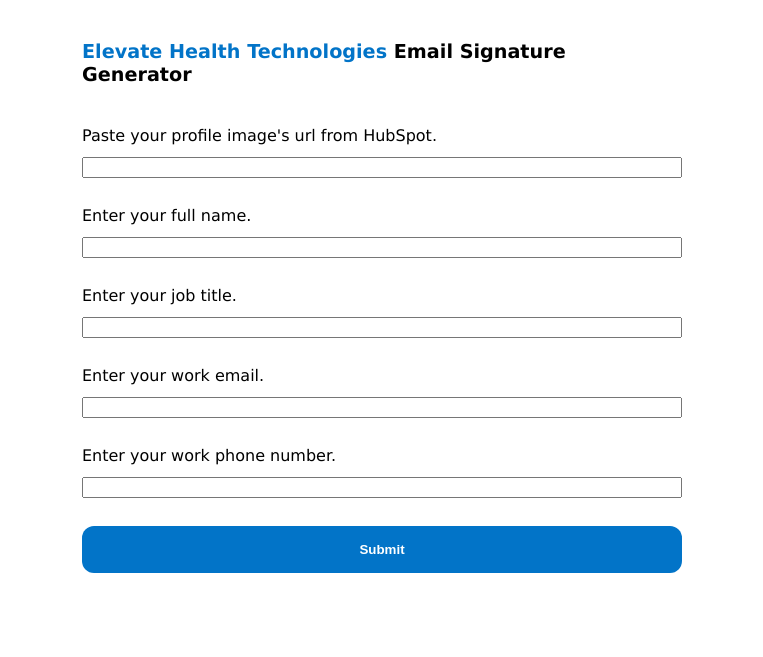
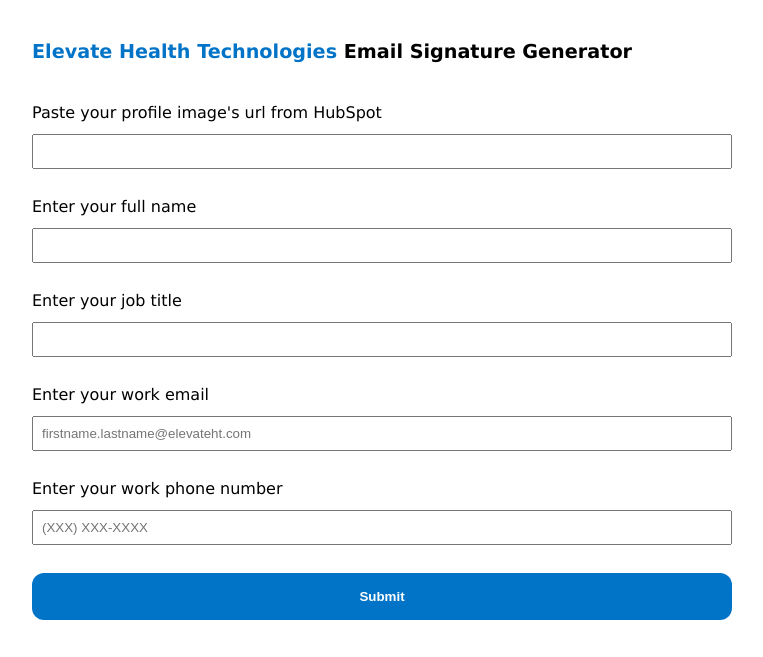
Before and after one commit to aysenuron/email-signature-generator, a plain HTML site: page index.html in a window 1280 px wide. Shown: the whole page, without its empty margins (258-1021 px from the left). Drawn offline with Linux system fonts and the light colour scheme.

Commit message:
Sytle changes. git add .

```diff
--- a/index.html
+++ b/index.html
@@ -14,35 +14,35 @@
     <div class="container">
         <form>
             <label for="image">
-                Paste your profile image's url from HubSpot.
+                Paste your profile image's url from HubSpot
             </label>
             <input type="text" id="image" required>
 
             <label for="name">
-                Enter your full name.
+                Enter your full name
             </label>
             <input type="text" id="name" required>
 
             <label for="job">
-                Enter your job title.
+                Enter your job title
             </label>
             <input type="text" id="job" required>
 
             <label for="email">
-                Enter your work email.
+                Enter your work email
             </label>
-            <input type="text" id="email" required>
+            <input placeholder="firstname.lastname@elevateht.com" type="text" id="email" required>
 
             <label for="phone">
-                Enter your work phone number.
+                Enter your work phone number
             </label>
-            <input type="text" id="phone" required>
+            <input placeholder="(XXX) XXX-XXXX"  type="text" id="phone" required>
 
             <button type="submit" id="submit">Submit</button>
         </form>
     </div>
     <div id="signature-container" class="container hidden">
-        <table id="signature-card" cellspacing="0" cellpadding="0" style=" margin: 0; padding: 0; width: 100%; max-width: 600px; border-collapse: collapse; line-height: 150%;">
+        <table id="signature-card" cellspacing="0" cellpadding="0" style=" margin: 0; padding: 0; width: 100%; max-width: 650px; border-collapse: collapse; line-height: 150%;">
             <tr>
                 <td style="padding: 12px; vertical-align: middle; width: 100px;">
                     <img id="profile-img" src="" alt="" style="width: 100px; border-radius: 5px;">
--- a/style.css
+++ b/style.css
@@ -9,7 +9,7 @@ body {
 }
 
 .container {
-    max-width: 600px;
+    max-width: 700px;
     margin-top: 40px;
     margin-left: auto;
     margin-right: auto;
@@ -32,6 +32,7 @@ form {
 
 input {
     margin-top: -16px;
+    padding: 8px;
 }
 
 button {
```
